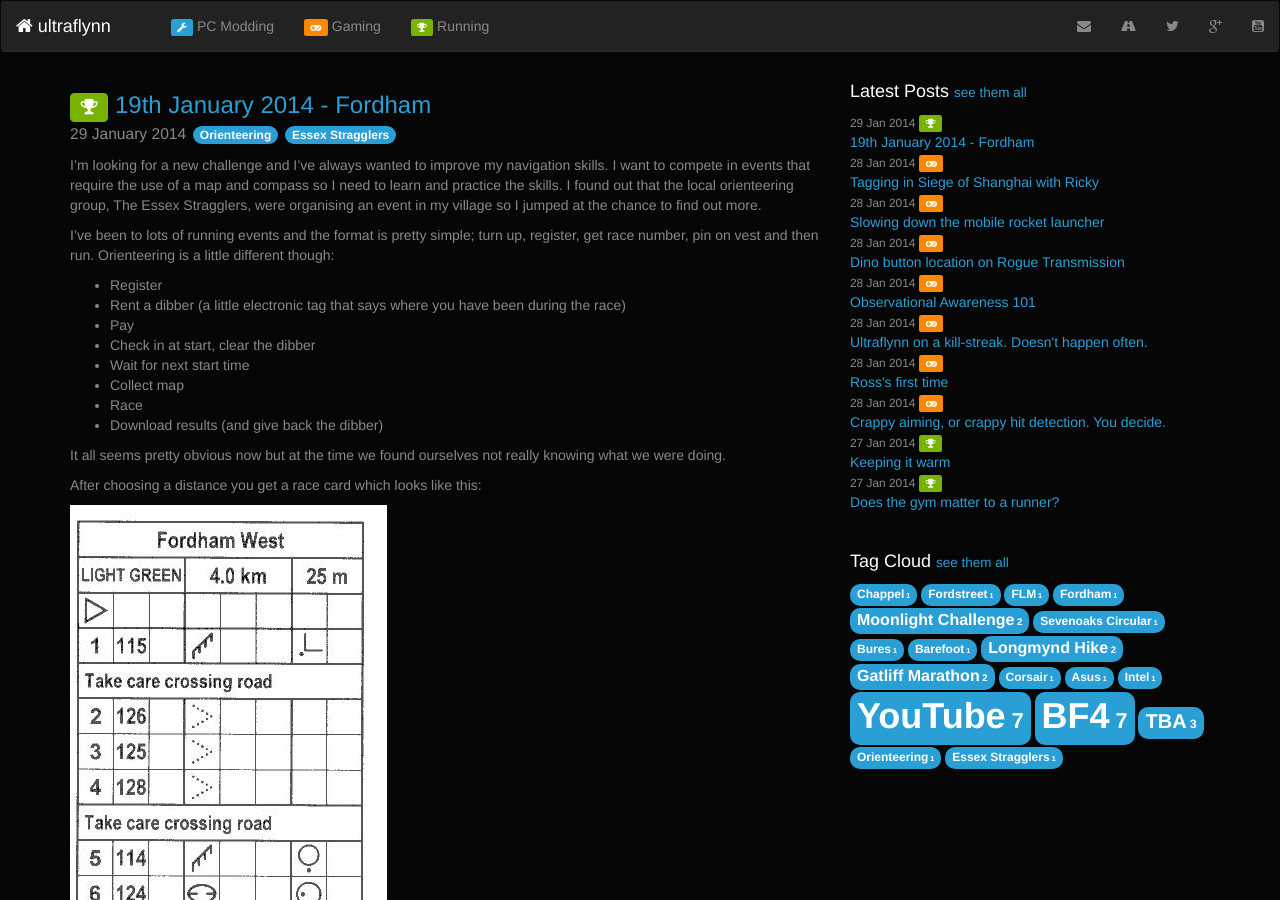
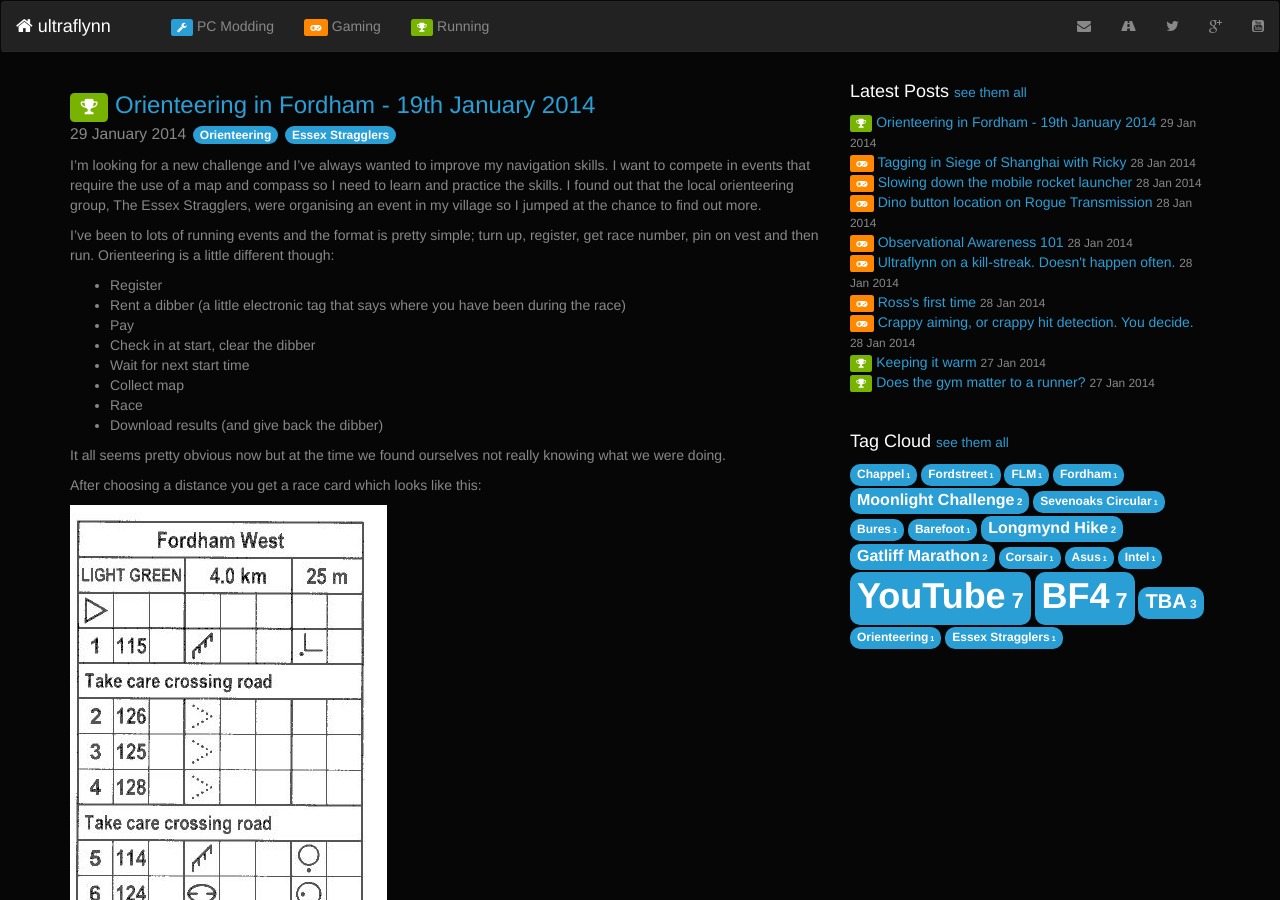
Before and after one commit to ultraflynn/ultraflynn.github.com, a Jekyll site: the page built from index.html, in a window 1280 px wide and 900 px high. Built offline with Jekyll 4.4.1, drawn with Linux system fonts in a browser that asks for light colours; some web fonts are replaced; Markdown is read by kramdown in place of the engine named in the settings.

Commit message:
Reformatted the post list. Renamed Fordham post.

```diff
--- a/_posts/2014-01-29-fordham-20140119.md
+++ b/_posts/2014-01-29-fordham-20140119.md
@@ -1,6 +1,6 @@
 ---
 layout: post
-title: 19th January 2014 - Fordham
+title: Orienteering in Fordham - 19th January 2014
 categories: [running]
 tags: [Orienteering, Essex Stragglers]
 synopsis: Doing something for the first time raises a lot of questions and I was happy to be going to my first orienteering event with my eldest two children. Between us we figured out the procedures and finished a 4km course in an hour without getting lost.
--- a/index.html
+++ b/index.html
@@ -34,7 +34,6 @@ title: ultraflynn
     <p>
       {% for post in site.posts limit:10 %}
       <div>
-        <small>{{ post.date | date_to_string }}</small>
         {% for category in post.categories %}
           {% if category == 'pc' %}
             <span class="label label-primary"><i class="fa fa-wrench"></i></span>
@@ -44,9 +43,8 @@ title: ultraflynn
             <span class="label label-success"><i class="fa fa-trophy"></i></span>
           {% endif %}
         {% endfor %}
-        <a href="{{ post.url }}" title="{{ post.title }}">
-          <div>{{ post.title }}</div>
-        </a>
+        <a href="{{ post.url }}" title="{{ post.title }}">{{ post.title }}</a>
+        <small>{{ post.date | date_to_string }}</small>
       </div>
       {% endfor %}
     </p>
```
